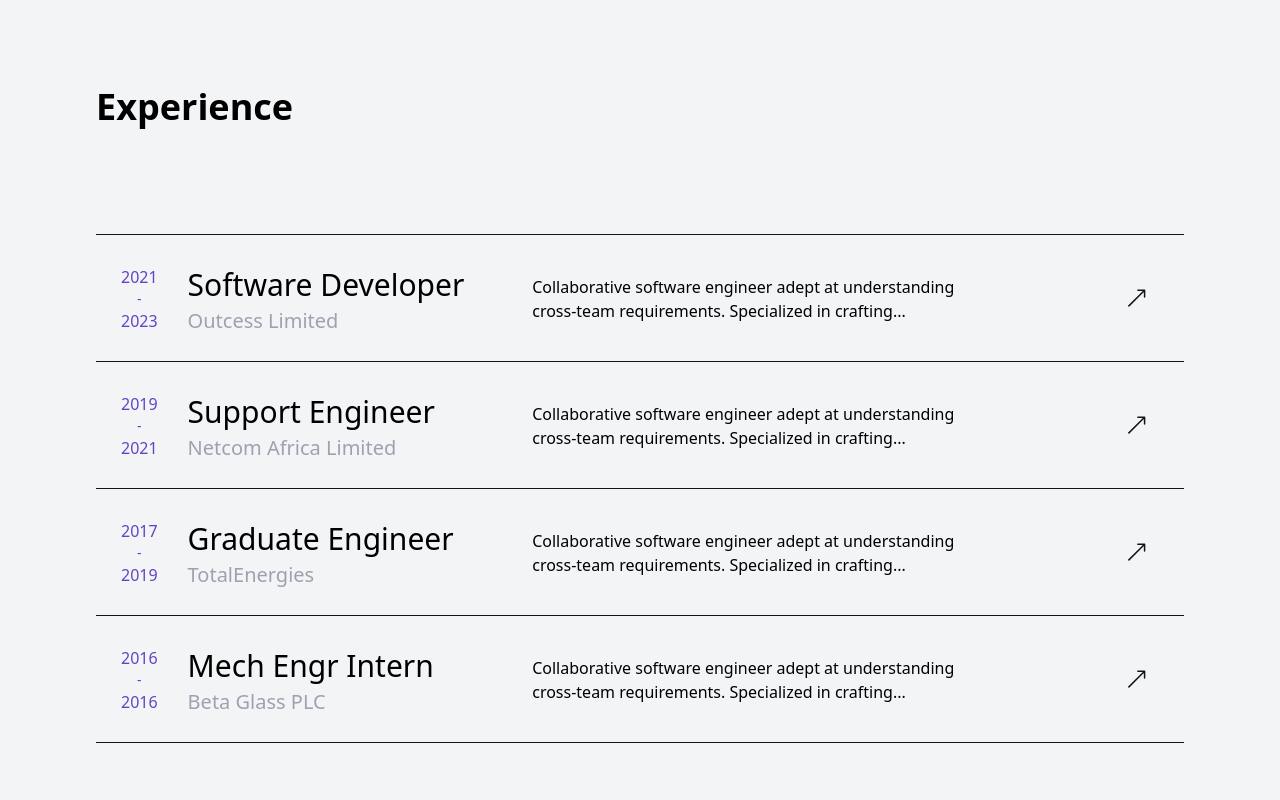
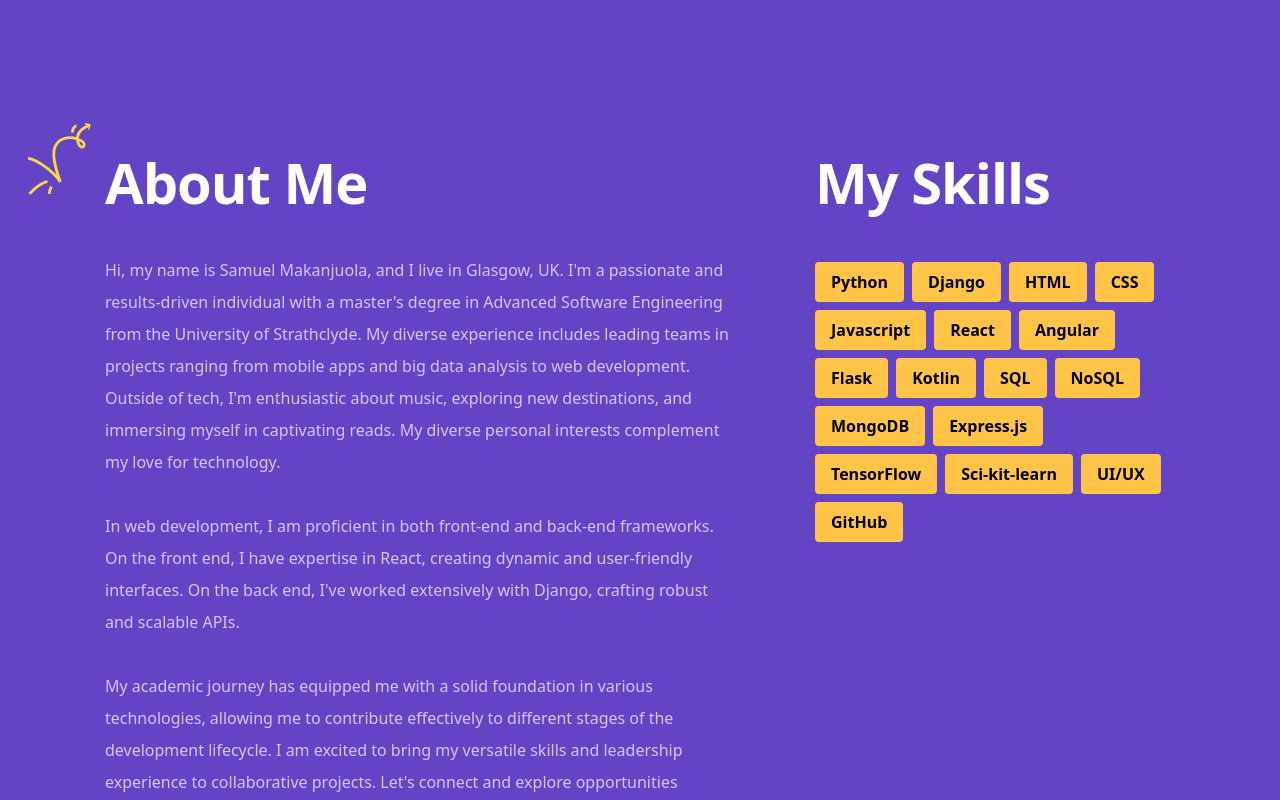
Before and after one commit to bidmak/portfolio, a React (Create React App) app: page / in a window 1280 px wide. Shown: the part 840-1640 px from the top of the page. Built offline with nearby package versions, Linux system fonts and the light colour scheme.

Commit message:
Added About section & Updated experience

```diff
--- /dev/null
+++ b/src/components/About.js
@@ -0,0 +1,149 @@
+import React from "react";
+
+const About = () => {
+  return (
+    <div
+      class="orido_tm_section w-full h-auto clear-both float-left"
+      id="about"
+    >
+      <div class="w-full h-auto clear-both float-left bg-[#6244C5] px-24 mx-auto pt-[180px] pb-[120px]">
+        <div class=" w-full h-auto max-w-[1070px] mx-auto my-0 flex items-start space-x-10">
+          <div class=" w-[65%] relative pr-[38px]">
+            <span class="element absolute top-0 right-full  mt-[-20px]">
+              <svg
+                width="86"
+                height="84"
+                viewBox="0 0 86 84"
+                fill="none"
+                xmlns="http://www.w3.org/2000/svg"
+                id="null"
+                class="svg w-[80px] h-[80px] text-transparent replaced-svg"
+              >
+                <path
+                  d="M69.0582 4.99535C65.3229 5.61907 55.8542 10.8508 56.4184 19.5008M56.4184 19.5008C56.5793 21.9679 56.8094 25.1691 59.6334 27.5088C62.587 29.9561 68.4982 24.1091 56.4184 19.5008ZM56.4184 19.5008C49.582 17.0957 34.9948 15.9707 31.3373 30.7119C29.092 42.3255 34.8382 56.3213 37.9206 65.5494C30.8166 54.4724 12.9204 41.5234 3.33571 40.3222"
+                  stroke="#FED546"
+                  stroke-width="3"
+                ></path>
+                <path
+                  d="M67.8098 9.30162L68.8675 4.76205L64.3162 3.75612L64.6426 2.35513L70.5986 3.67151L69.2144 9.61209L67.8098 9.30162Z"
+                  fill="#FED546"
+                ></path>
+                <path
+                  d="M26.009 78.4559C26.089 77.1822 26.6883 73.8048 28.4447 70.4841"
+                  stroke="#FED546"
+                  stroke-width="3"
+                ></path>
+                <path
+                  d="M4.8413 78.3261C8.24607 74.6684 16.8723 66.8695 24.1393 64.9358"
+                  stroke="#FED546"
+                  stroke-width="3"
+                ></path>
+                <path
+                  d="M55.3976 5.34016C53.6747 5.2429 50.2912 8.86138 51.3227 12.4565"
+                  stroke="#FED546"
+                  stroke-width="3"
+                ></path>
+              </svg>
+            </span>
+            <div class="orido_tm_main_title w-full float-left mb-[30px]">
+              <h3 class="text-white tracking-[-1px] text-[56px] font-bold">
+                <span class="relative">About Me</span>
+              </h3>
+            </div>
+            <div class="text w-full float-left mb-[50px]">
+              <p class="text-[rgba(255,255,255,.7)] font-light leading-[32px]">
+                Hi, my name is Samuel Makanjuola, and I live in Glasgow, UK. I'm
+                a passionate and results-driven individual with a master's
+                degree in Advanced Software Engineering from the University of
+                Strathclyde. My diverse experience includes leading teams in
+                projects ranging from mobile apps and big data analysis to web
+                development. Outside of tech, I'm enthusiastic about music,
+                exploring new destinations, and immersing myself in captivating
+                reads. My diverse personal interests complement my love for
+                technology.
+                <br />
+                <br />
+                In web development, I am proficient in both front-end and
+                back-end frameworks. On the front end, I have expertise in
+                React, creating dynamic and user-friendly interfaces. On the
+                back end, I've worked extensively with Django, crafting robust
+                and scalable APIs.
+                <br />
+                <br />
+                My academic journey has equipped me with a solid foundation in
+                various technologies, allowing me to contribute effectively to
+                different stages of the development lifecycle. I am excited to
+                bring my versatile skills and leadership experience to
+                collaborative projects. Let's connect and explore opportunities
+                together!
+              </p>
+            </div>
+          </div>
+
+          <div class=" w-[35%]  ">
+            <div class=" mb-[30px]">
+              <h3 class="text-white text-[56px] tracking-[-1px] font-bold">
+                <span class="relative">My Skills</span>
+              </h3>
+            </div>
+            <div class="flex flex-wrap flex-row ">
+              <p className="bg-[#FFC448] text-[6244C5] px-4 py-2 mr-2 mt-2 rounded font-semibold">
+                Python
+              </p>
+              <p className="bg-[#FFC448] text-[6244C5] px-4 py-2 mr-2 mt-2 rounded font-semibold">
+                Django
+              </p>
+              <p className="bg-[#FFC448] text-[6244C5] px-4 py-2 mr-2 mt-2 rounded font-semibold">
+                HTML
+              </p>
+              <p className="bg-[#FFC448] text-[6244C5] px-4 py-2 mr-2 mt-2 rounded font-semibold">
+                CSS
+              </p>
+              <p className="bg-[#FFC448] text-[6244C5] px-4 py-2 mr-2 mt-2 rounded font-semibold">
+                Javascript
+              </p>
+              <p className="bg-[#FFC448] text-[6244C5] px-4 py-2 mr-2 mt-2 rounded font-semibold">
+                React
+              </p>
+              <p className="bg-[#FFC448] text-[6244C5] px-4 py-2 mr-2 mt-2 rounded font-semibold">
+                Angular
+              </p>
+              <p className="bg-[#FFC448] text-[6244C5] px-4 py-2 mr-2 mt-2 rounded font-semibold">
+                Flask
+              </p>
+              <p className="bg-[#FFC448] text-[6244C5] px-4 py-2 mr-2 mt-2 rounded font-semibold">
+                Kotlin
+              </p>
+              <p className="bg-[#FFC448] text-[6244C5] px-4 py-2 mr-2 mt-2 rounded font-semibold">
+                SQL
+              </p>
+              <p className="bg-[#FFC448] text-[6244C5] px-4 py-2 mr-2 mt-2 rounded font-semibold">
+                NoSQL
+              </p>
+              <p className="bg-[#FFC448] text-[6244C5] px-4 py-2 mr-2 mt-2 rounded font-semibold">
+                MongoDB
+              </p>
+              <p className="bg-[#FFC448] text-[6244C5] px-4 py-2 mr-2 mt-2 rounded font-semibold">
+                Express.js
+              </p>
+              <p className="bg-[#FFC448] text-[6244C5] px-4 py-2 mr-2 mt-2 rounded font-semibold">
+                TensorFlow
+              </p>
+              <p className="bg-[#FFC448] text-[6244C5] px-4 py-2 mr-2 mt-2 rounded font-semibold">
+                Sci-kit-learn
+              </p>
+              <p className="bg-[#FFC448] text-[6244C5] px-4 py-2 mr-2 mt-2 rounded font-semibold">
+                UI/UX
+              </p>
+              <p className="bg-[#FFC448] text-[6244C5] px-4 py-2 mr-2 mt-2 rounded font-semibold">
+                GitHub
+              </p>
+            </div>
+          </div>
+        </div>
+      </div>
+    </div>
+  );
+};
+
+export default About;
--- a/src/components/Content.js
+++ b/src/components/Content.js
@@ -2,12 +2,15 @@ import React from "react";
 import Home from "./Home";
 import "../Content.css";
 import Experience from "./Experience";
+import About from "./About";
 
 const Content = () => {
   return (
     <main>
       <Home />
+      <About />
       <Experience />
+
     </main>
   );
 };
--- a/src/components/Experience.js
+++ b/src/components/Experience.js
@@ -3,7 +3,7 @@ import React from "react";
 const Experience = () => {
   return (
     <section
-      class=" w-full h-auto clear-both float-left z-40"
+      class=" w-full h-auto clear-both float-left"
       id="experience"
     >
       <div class=" w-full h-auto clear-both float-left px-0 py-[120px] bg-gray-100">
@@ -11,7 +11,7 @@ const Experience = () => {
           <div class=" w-full float-left">
             <h3 class=" text-[36px] font-bold">Experience</h3>
           </div>
-          <div class="service_list w-full h-auto clear-both float-left mt-[100px] relative">
+          <div class="service_list w-full h-auto clear-both float-left mt-[80px] relative">
             <ul class="relative z-[2]">
               <li class="current relative">
                 <div class="list-border list-first w-full flex items-center justify-between relative pt-[27px] pb-[26px] pl-[25px] pr-[35px]">
@@ -21,7 +21,7 @@ const Experience = () => {
                       <span class=" block text-[#6244C5] text-sm ">-</span>
                       <span class=" block text-[#6244C5] text-base ">2023</span>
                     </div>
-                    <h3 class="title text-[30px] font-medium pl-[30px] transition-all duration-300 ">
+                    <h3 class="title text-[26px] font-medium pl-[30px] transition-all duration-300 ">
                       Software Developer
                       <span className="text-gray-400 text-xl block">
                         Outcess Limited
@@ -66,7 +66,7 @@ const Experience = () => {
                       <span class=" block text-[#6244C5] text-sm ">-</span>
                       <span class=" block text-[#6244C5] text-base ">2021</span>
                     </div>
-                    <h3 class="title text-[30px] font-medium pl-[30px] transition-all duration-300">
+                    <h3 class="title text-[26px] font-medium pl-[30px] transition-all duration-300">
                       Support Engineer
                       <span className="text-gray-400 text-xl block">
                         Netcom Africa Limited
@@ -111,7 +111,7 @@ const Experience = () => {
                       <span class=" block text-[#6244C5] text-sm ">-</span>
                       <span class=" block text-[#6244C5] text-base ">2019</span>
                     </div>
-                    <h3 class="title text-[30px] font-medium pl-[30px] transition-all duration-300">
+                    <h3 class="title text-[26px] font-medium pl-[30px] transition-all duration-300">
                       Graduate Engineer
                       <span className="text-gray-400 text-xl block">
                         TotalEnergies
@@ -156,7 +156,7 @@ const Experience = () => {
                       <span class=" block text-[#6244C5] text-sm ">-</span>
                       <span class=" block text-[#6244C5] text-base ">2016</span>
                     </div>
-                    <h3 class="title text-[30px] font-medium pl-[30px] transition-all duration-300">
+                    <h3 class="title text-[26px] font-medium pl-[30px] transition-all duration-300">
                       Mech Engr Intern
                       <span className="text-gray-400 text-xl block">
                         Beta Glass PLC
--- a/src/components/Header.js
+++ b/src/components/Header.js
@@ -8,16 +8,16 @@ const Header = () => {
       label: "home",
     },
     {
+      page: "About",
+      label: "about",
+    },
+    {
       page: "Experience",
       label: "experience",
     },
     {
       page: "Projects",
       label: "projects",
-    },
-    {
-      page: "About",
-      label: "about",
     },
     {
       page: "Contact",
@@ -29,7 +29,7 @@ const Header = () => {
     <header className="z-50 shadow position: fixed bg-white w-full">
       <nav className="justify-between flex align-center my-5 px-20">
         <div className="">
-          <h3 className="font-bold text-xl " >Sameul Bidmak</h3>
+          <h3 className="font-bold text-xl" >Sameul Bidmak</h3>
         </div>
         <div className="md:flex md:space-x-12 mr-10 items-center">
           <ul className="flex space-x-5 mr-16">
```
